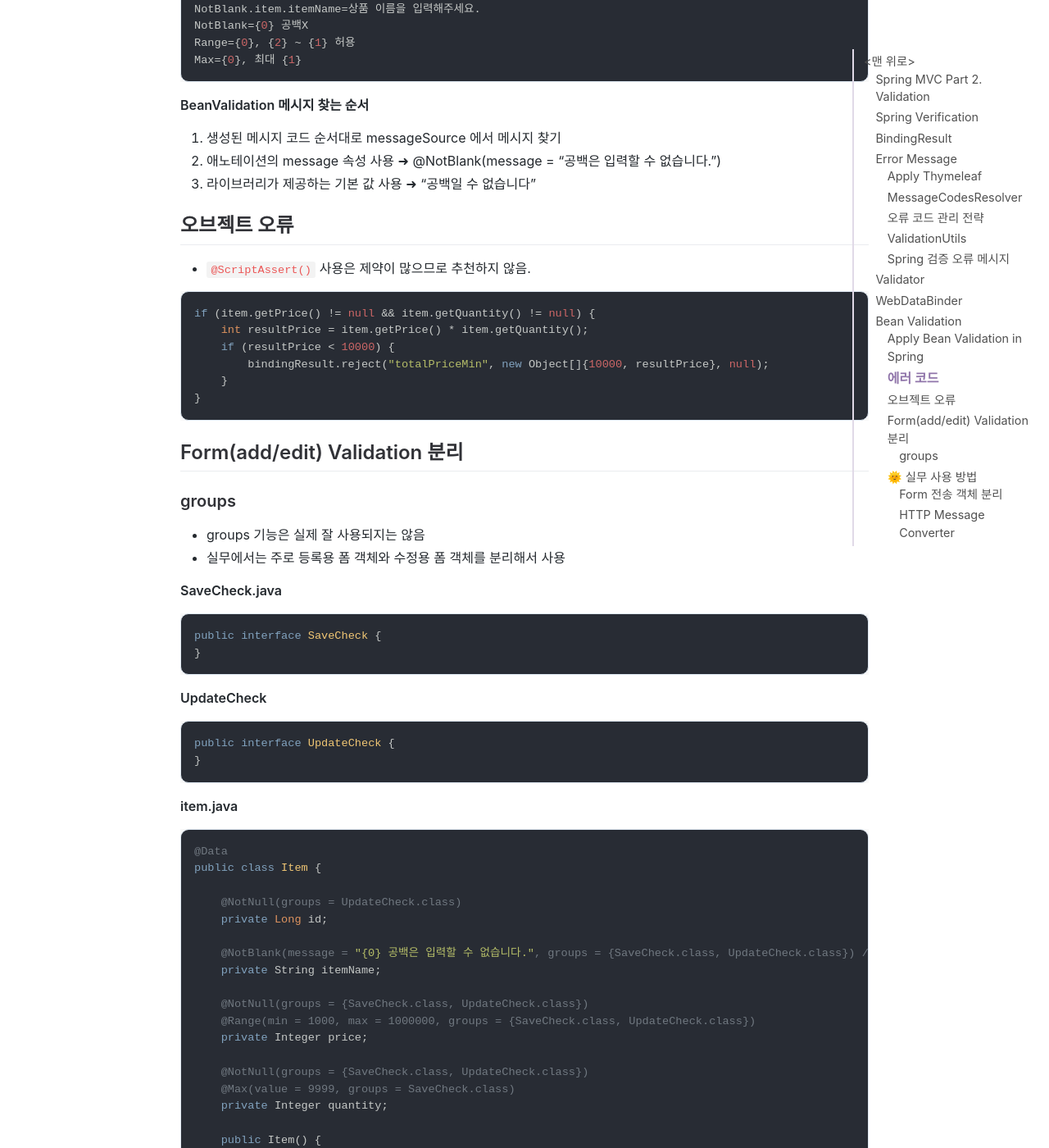
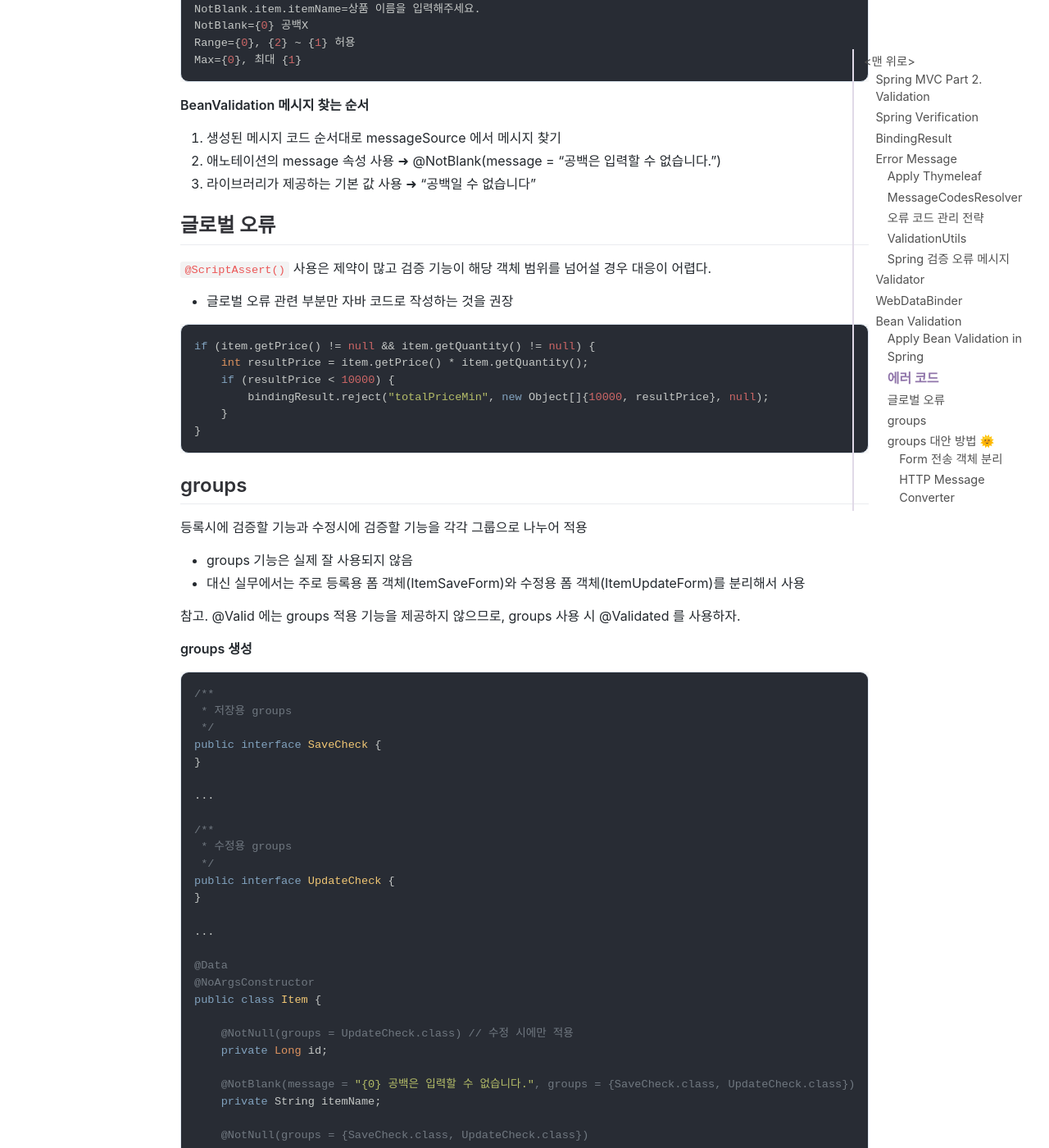
Before and after one commit to jihunparkme/jihunparkme.github.io, a Jekyll site: the page built from _posts/2021-10-12-Spring-MVC-Part2-Validation.md, in a window 1280 px wide and 1400 px high, scrolled down 13434 px. Shown: the whole window at 82% size. Built offline with Jekyll 4.4.1, drawn with Linux system fonts in a browser that asks for light colours; nearby versions of some CDN libraries; comment, search, counter and statistics services are not loaded; some of the changed text lies outside the part shown.

Commit message:
[Conquest of Spring] groups

````diff
--- a/_posts/2021-10-12-Spring-MVC-Part2-Validation.md
+++ b/_posts/2021-10-12-Spring-MVC-Part2-Validation.md
@@ -612,9 +612,10 @@ Max={0}, 최대 {1}
 2. 애노테이션의 message 속성 사용 ➜ @NotBlank(message = "공백은 입력할 수 없습니다.")
 3. 라이브러리가 제공하는 기본 값 사용 ➜ "공백일 수 없습니다"
 
-## 오브젝트 오류
+## 글로벌 오류
 
-- `@ScriptAssert()` 사용은 제약이 많으므로 추천하지 않음.
+`@ScriptAssert()` 사용은 제약이 많고 검증 기능이 해당 객체 범위를 넘어설 경우 대응이 어렵다.
+- 글로벌 오류 관련 부분만 자바 코드로 작성하는 것을 권장
 
 ```java
 if (item.getPrice() != null && item.getQuantity() != null) {
@@ -625,37 +626,41 @@ if (item.getPrice() != null && item.getQuantity() != null) {
 }
 ```
 
-## Form(add/edit) Validation 분리
+## groups
 
-### groups
+등록시에 검증할 기능과 수정시에 검증할 기능을 각각 그룹으로 나누어 적용
+- groups 기능은 실제 잘 사용되지 않음
+- 대신 실무에서는 주로 등록용 폼 객체(ItemSaveForm)와 수정용 폼 객체(ItemUpdateForm)를 분리해서 사용
 
-- groups 기능은 실제 잘 사용되지는 않음
-- 실무에서는 주로 등록용 폼 객체와 수정용 폼 객체를 분리해서 사용
+참고. @Valid 에는 groups 적용 기능을 제공하지 않으므로, groups 사용 시 @Validated 를 사용하자.
 
-**SaveCheck.java**
+**groups 생성**
 
 ```java
+/**
+ * 저장용 groups
+ */
 public interface SaveCheck {
 }
-```
 
-**UpdateCheck**
+...
 
-```java
+/**
+ * 수정용 groups
+ */
 public interface UpdateCheck {
 }
-```
 
-**item.java**
+...
 
-```java
 @Data
+@NoArgsConstructor
 public class Item {
 
-    @NotNull(groups = UpdateCheck.class)
+    @NotNull(groups = UpdateCheck.class) // 수정 시에만 적용
     private Long id;
 
-    @NotBlank(message = "{0} 공백은 입력할 수 없습니다.", groups = {SaveCheck.class, UpdateCheck.class}) //빈값+공백 검증
+    @NotBlank(message = "{0} 공백은 입력할 수 없습니다.", groups = {SaveCheck.class, UpdateCheck.class})
     private String itemName;
 
     @NotNull(groups = {SaveCheck.class, UpdateCheck.class})
@@ -663,11 +668,8 @@ public class Item {
     private Integer price;
 
     @NotNull(groups = {SaveCheck.class, UpdateCheck.class})
-    @Max(value = 9999, groups = SaveCheck.class)
+    @Max(value = 9999, groups = SaveCheck.class) // 등록 시에만 적용
     private Integer quantity;
-
-    public Item() {
-    }
 
     public Item(String itemName, Integer price, Integer quantity) {
         this.itemName = itemName;
@@ -677,9 +679,7 @@ public class Item {
 }
 ```
 
-**Controller.java**
-
-- @Validated 에 validation interface 명시
+**validation interface 명시**
 
 ```java
 @PostMapping("/add")
@@ -687,13 +687,15 @@ public String addItem(@Validated(SaveCheck.class) @ModelAttribute Item item, Bin
   //...
 }
 
+...
+
 @PostMapping("/{itemId}/edit")
 public String edit(@PathVariable Long itemId, @Validated(UpdateCheck.class) @ModelAttribute Item item, BindingResult bindingResult) {
   //...
 }
 ```
 
-## 🌞 실무 사용 방법
+## groups 대안 방법 🌞
 
 ### Form 전송 객체 분리
 
````
